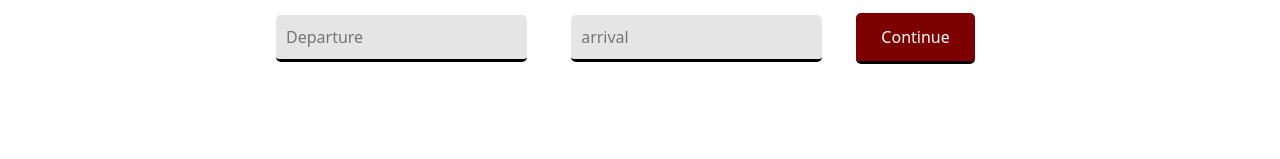
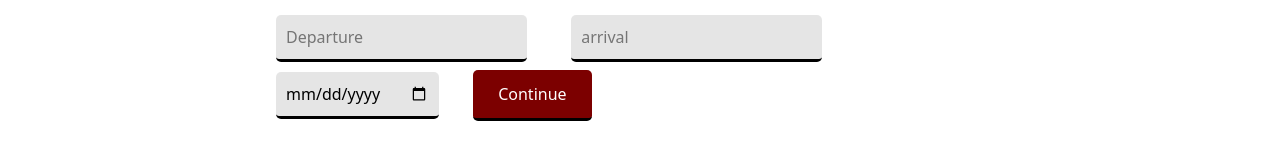
Before and after one commit to KrishhDude/Assignments, a plain HTML site: page FlightBook/index.html in a window 1280 px wide. Shown: the part 559-718 px from the top of the page. Drawn offline with nearby package versions, Linux system fonts and the light colour scheme.

Commit message:
Update index.html

```diff
--- a/FlightBook/index.html
+++ b/FlightBook/index.html
@@ -50,6 +50,7 @@
                     <legend>Search Flights</legend>
                     <input class="form-input" type="text" id="departure" name="departure" placeholder="Departure">
                     <input class="form-input" type="text" id="arrival" name="arrival" placeholder="arrival">
+                    <input type="date" class="form-input" id="traveldate" name="traveldate">
                     <input type="submit" value="Continue" class="submitbtn">
                 </fieldset>
             </form>
```
